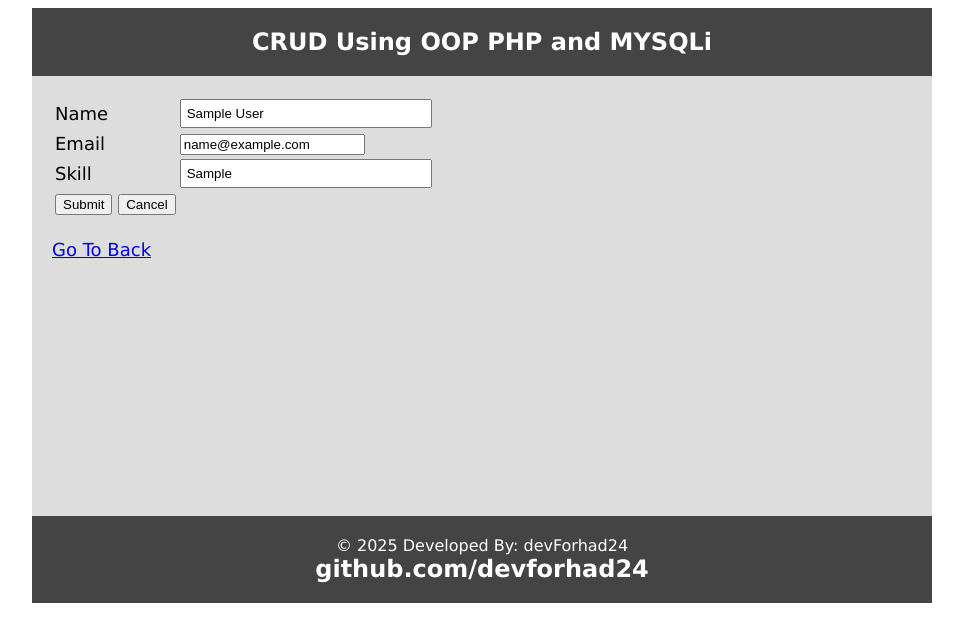
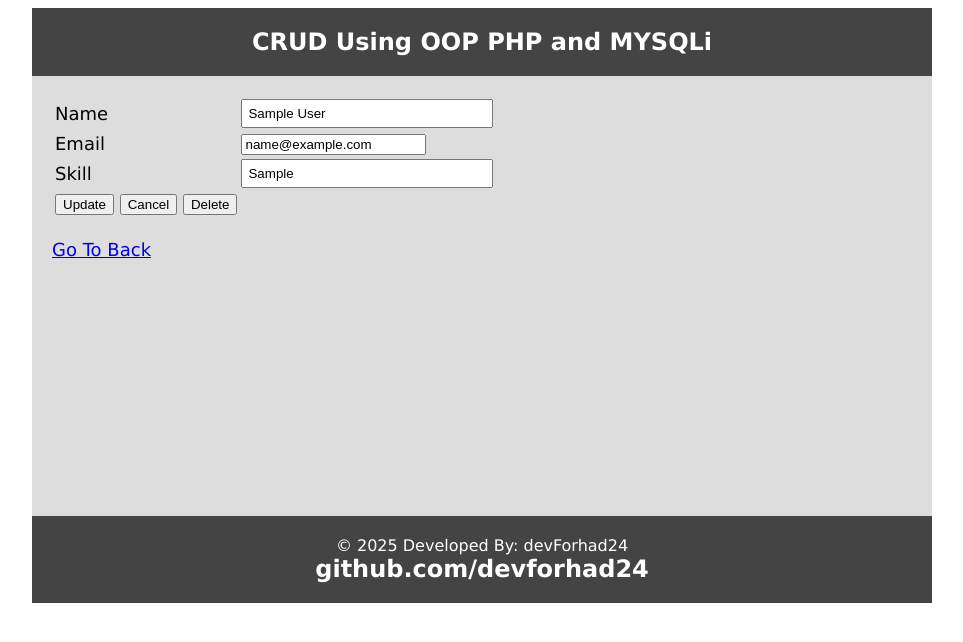
Before and after one commit to devforhad24/CRUD_PHP, a PHP site: page /update.php?id=1 in a window 1280 px wide. Shown: the top 642 px of the page, without its empty margins (158-1121 px from the left). Run offline with PHP 8.4, Linux system fonts and the light colour scheme; tables that the repository leaves empty or names only in its code hold one stand-in row (values such as "Sample post").

Commit message:
Delete data done

```diff
--- a/Database.php
+++ b/Database.php
@@ -42,7 +42,7 @@
             }
         } // ends method
 
-        // Update method
+        // Update data
         public function update($query){
             $update_row = $this->link->query($query) or die($this->link->error.__LINE__);
             if($update_row){
@@ -53,6 +53,17 @@
             }
         } // ends method
 
+        // Delete data
+        public function delete($query){
+            $delete_row = $this->link->query($query) or die($this->link->error.__LINE__);
+            if($delete_row){
+                header("Location: index.php?msg=".urlencode('Data Deleted successfully.'));
+                exit();
+            }else{
+                die("Error :(".$this->link->errno.")".$this->link->error);
+            }
+        } // ends method
+
 
     }
 
--- a/update.php
+++ b/update.php
@@ -21,6 +21,14 @@
             $update = $db->update($query);
         }
     }
+?>
+
+<!-- delete query -->
+<?php
+if(isset($_POST['delete'])){
+    $query = "DELETE FROM tbl_user WHERE id = $id";
+    $deleteData = $db->delete($query);
+}
 ?>
 
 <!-- Message -->
@@ -47,8 +55,9 @@
     </tr>
     <tr>
         <td>
-            <input type="submit" name="submit" value="Submit">
+            <input type="submit" name="submit" value="Update">
             <input type="reset" value="Cancel">
+            <input onclick="return confirm('Are you sure you want to delete this item?');" type="submit" name="delete" value="Delete">
         </td>
     </tr>
 
```
Also changed, not shown: index.php (+7 -2 lines).
